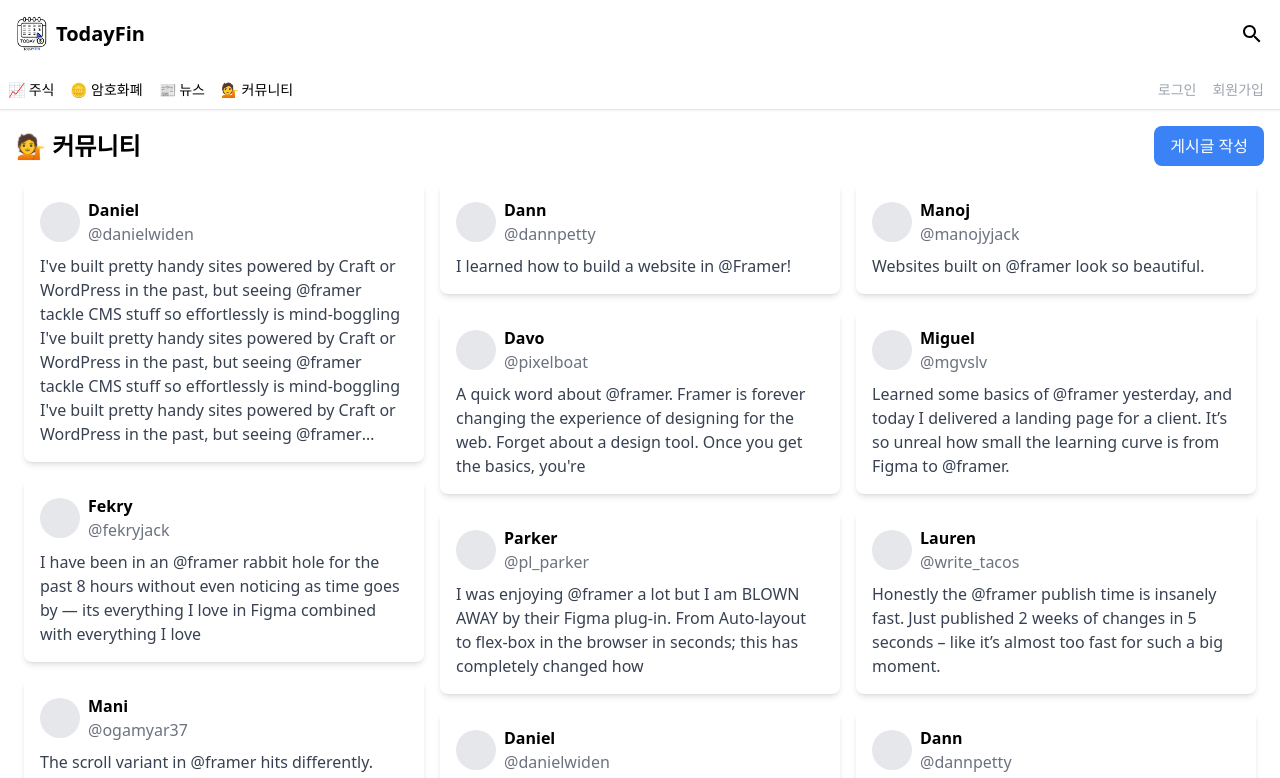
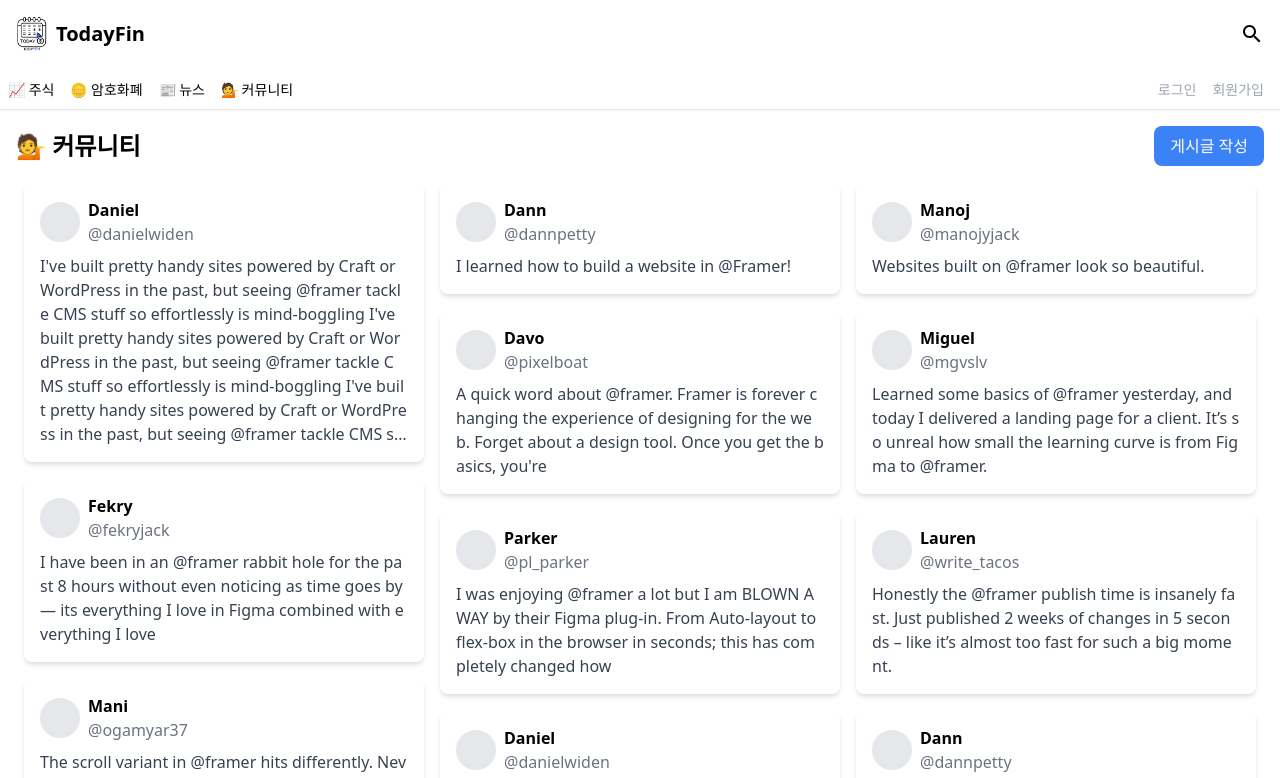
Before and after one commit to TodayFin/todayfin-fe, a Next.js app: page /community in a window 1280 px wide. Shown: the top 778 px of the page. Built offline with nearby package versions, Linux system fonts and the light colour scheme.

Commit message:
fix: 커뮤니티 카드 단어 줄바꿈 추가

```diff
--- a/src/components/community/CommunityCard.js
+++ b/src/components/community/CommunityCard.js
@@ -8,7 +8,7 @@
           <p className="text-gray-500">@{userId}</p>
         </div>
       </div>
-        <p className="text-gray-700 line-clamp-8">{content}</p>
+      <p className="text-gray-700 line-clamp-8 break-all">{content}</p>
     </div>
   );
 };
```
Lines whose indentation alone changed are shown as unchanged.
